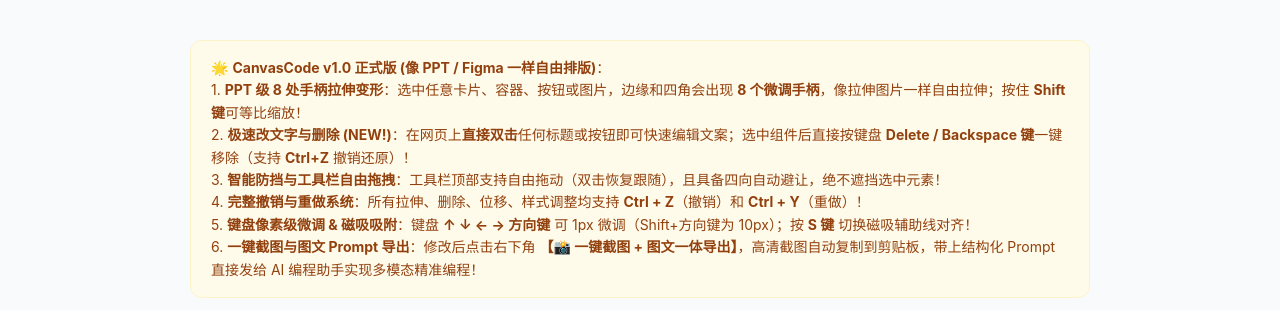
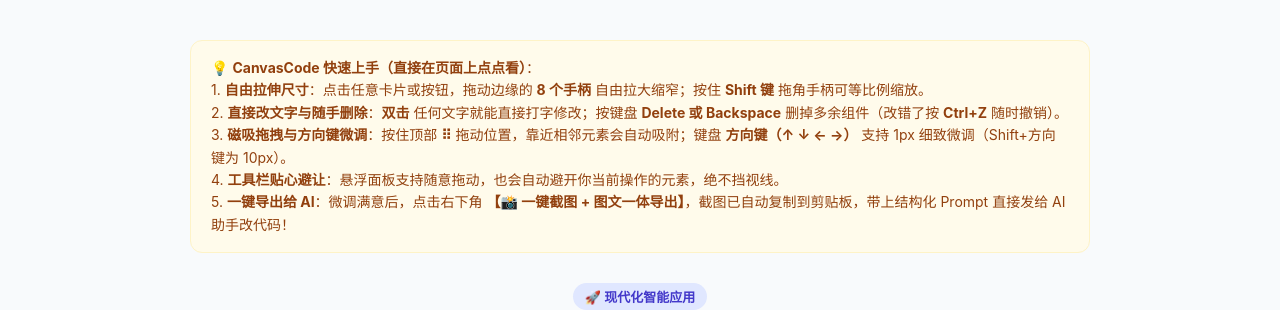
Before and after one commit to al1830329386-dev/canvascode, a browser extension: page test-page.html in a window 1280 px wide. Shown: the top 310 px of the page. Drawn offline with Linux system fonts and the light colour scheme.

Commit message:
docs: polish Chinese documentation with authentic and conversational tone

```diff
--- a/test-page.html
+++ b/test-page.html
@@ -38,13 +38,12 @@
 <body>
   <div class="container">
     <div class="tips-banner">
-      🌟 <strong>CanvasCode v1.0 正式版 (像 PPT / Figma 一样自由排版)</strong>：<br/>
-      1. <strong>PPT 级 8 处手柄拉伸变形</strong>：选中任意卡片、容器、按钮或图片，边缘和四角会出现 <strong>8 个微调手柄</strong>，像拉伸图片一样自由拉伸；按住 <strong>Shift 键</strong>可等比缩放！<br/>
-      2. <strong>极速改文字与删除 (NEW!)</strong>：在网页上<strong>直接双击</strong>任何标题或按钮即可快速编辑文案；选中组件后直接按键盘 <strong>Delete / Backspace 键</strong>一键移除（支持 <strong>Ctrl+Z</strong> 撤销还原）！<br/>
-      3. <strong>智能防挡与工具栏自由拖拽</strong>：工具栏顶部支持自由拖动（双击恢复跟随），且具备四向自动避让，绝不遮挡选中元素！<br/>
-      4. <strong>完整撤销与重做系统</strong>：所有拉伸、删除、位移、样式调整均支持 <strong>Ctrl + Z</strong>（撤销）和 <strong>Ctrl + Y</strong>（重做）！<br/>
-      5. <strong>键盘像素级微调 & 磁吸吸附</strong>：键盘 <strong>↑ ↓ ← → 方向键</strong> 可 1px 微调（Shift+方向键为 10px）；按 <strong>S 键</strong> 切换磁吸辅助线对齐！<br/>
-      6. <strong>一键截图与图文 Prompt 导出</strong>：修改后点击右下角 <strong>【📸 一键截图 + 图文一体导出】</strong>，高清截图自动复制到剪贴板，带上结构化 Prompt 直接发给 AI 编程助手实现多模态精准编程！
+      💡 <strong>CanvasCode 快速上手（直接在页面上点点看）</strong>：<br/>
+      1. <strong>自由拉伸尺寸</strong>：点击任意卡片或按钮，拖动边缘的 <strong>8 个手柄</strong> 自由拉大缩窄；按住 <strong>Shift 键</strong> 拖角手柄可等比例缩放。<br/>
+      2. <strong>直接改文字与随手删除</strong>：<strong>双击</strong> 任何文字就能直接打字修改；按键盘 <strong>Delete 或 Backspace</strong> 删掉多余组件（改错了按 <strong>Ctrl+Z</strong> 随时撤销）。<br/>
+      3. <strong>磁吸拖拽与方向键微调</strong>：按住顶部 <strong>⠿</strong> 拖动位置，靠近相邻元素会自动吸附；键盘 <strong>方向键（↑ ↓ ← →）</strong> 支持 1px 细致微调（Shift+方向键为 10px）。<br/>
+      4. <strong>工具栏贴心避让</strong>：悬浮面板支持随意拖动，也会自动避开你当前操作的元素，绝不挡视线。<br/>
+      5. <strong>一键导出给 AI</strong>：微调满意后，点击右下角 <strong>【📸 一键截图 + 图文一体导出】</strong>，截图已自动复制到剪贴板，带上结构化 Prompt 直接发给 AI 助手改代码！
     </div>
 
     <header class="header">
```
Also changed, not shown: README.md.
